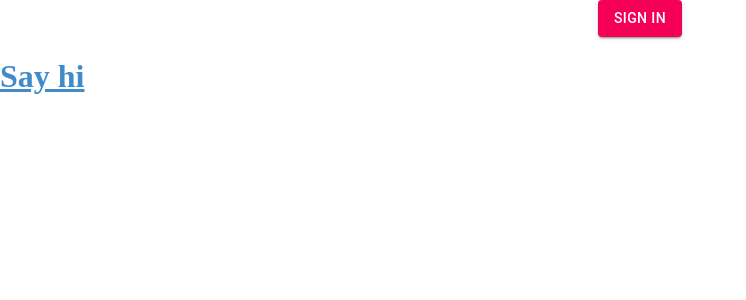
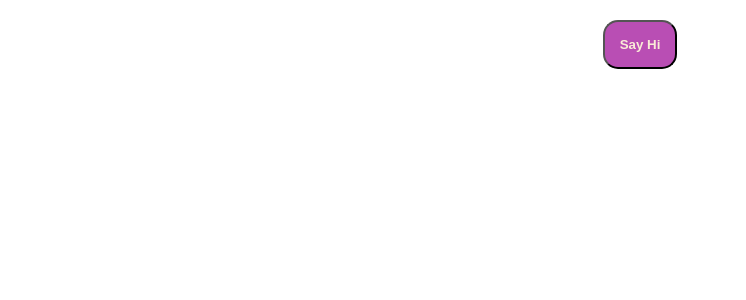
Before and after one commit to fractalliter/express-react-typescript, a React app: page / in a window 1280 px wide. Shown: the top 300 px of the page, without its empty margins (0-746 px from the left). Built offline with nearby package versions, Linux system fonts and the light colour scheme.

Commit message:
clean up the files

```diff
--- a/src/client/Components/app.tsx
+++ b/src/client/Components/app.tsx
@@ -1,8 +1,8 @@
 import * as React from 'react';
-import Button from '@material-ui/core/Button';
 import '../Less/app.less';
+// import ProfilePicture from '../Assets/profile.png';
 
-interface AppStates{
+interface AppStates {
   username?: string;
 }
 export default class App extends React.Component<{}, AppStates> {
@@ -23,14 +23,12 @@ export default class App extends React.Component<{}, AppStates> {
     return (
       <div>
         <div>
-        <Button variant="contained" color="secondary" onClick={this.getUser}>
-          Sign in
-        </Button>
+          <button onClick={this.getUser}>
+            Say Hi
+          </button>
         </div>
-        <div className="title1">
-        <h1><a href="www.google.com">Say hi</a></h1>
-
-        {username && <h1>{`Hello ${username}`}</h1>}
+        <div>
+          {username && <h1>{`Hello ${username.toUpperCase()}`}</h1>}
         </div>
       </div>
     );
--- a/src/client/Less/app.less
+++ b/src/client/Less/app.less
@@ -1,6 +1,9 @@
 @green: green;
-@link-color:        #428bca; // sea blue
+@link-color:        #b94eb4; // sea blue
 @link-color-hover:  lighten(@link-color, 30%);
+@button-after:  darken(@link-color, 10%);
+@button-padding: 15px;
+@button-radius: 15px;
 h1 {
   color: @green;
 }
@@ -9,14 +12,20 @@ body {
   text-align: center;
   margin: auto;
 }
-.title1 {
-  float: left;
+button {
+  color: antiquewhite;
+  padding: @button-padding;
+  background-color: @link-color;
+  border-radius: @button-radius;
+  margin: 20px;
+  font-weight: 900;
 }
 
+button:hover{
+background-color: @button-after;
+}
 
-// Usage
-a,
-.link {
+a, .link {
   color: @link-color;
 }
 a:hover {
```
